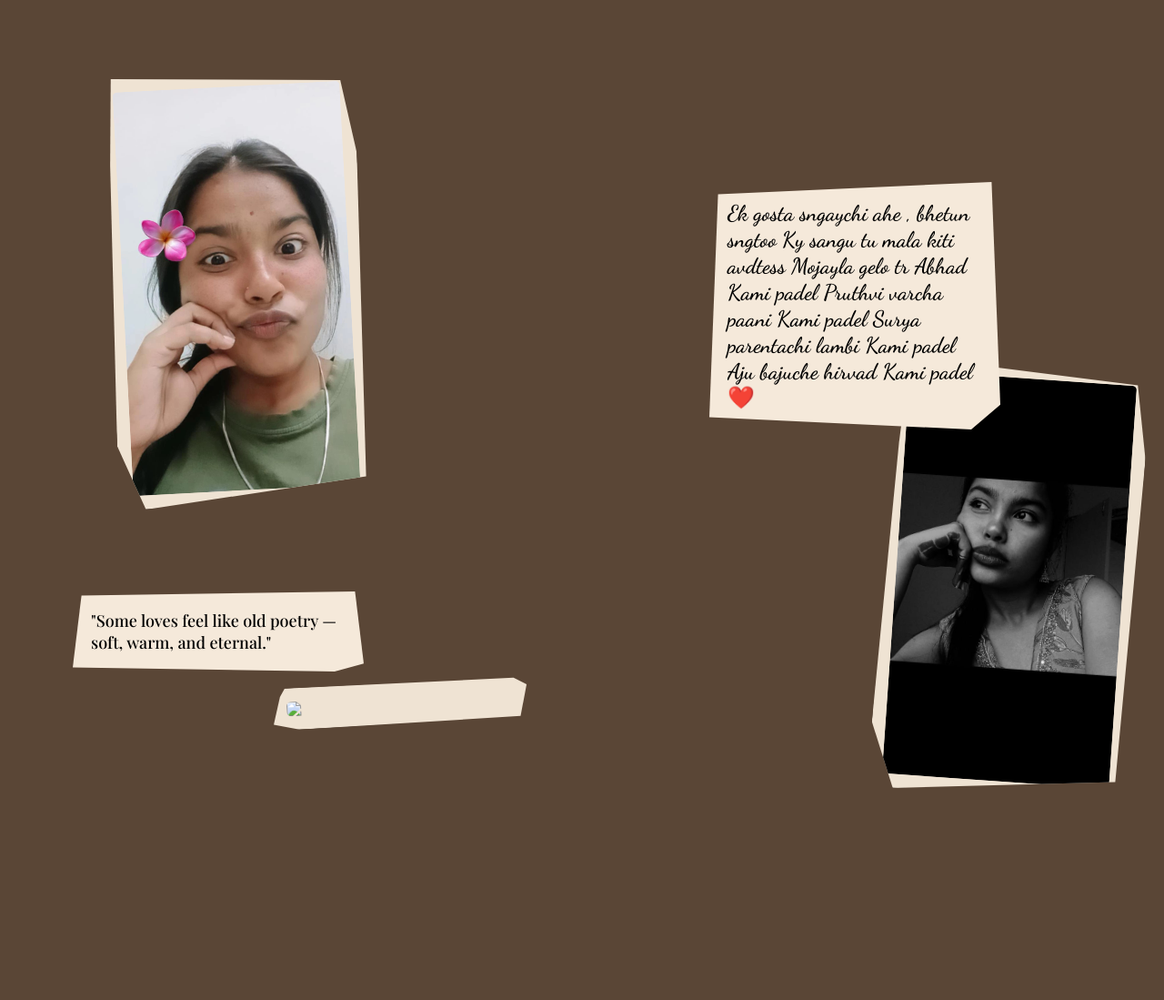
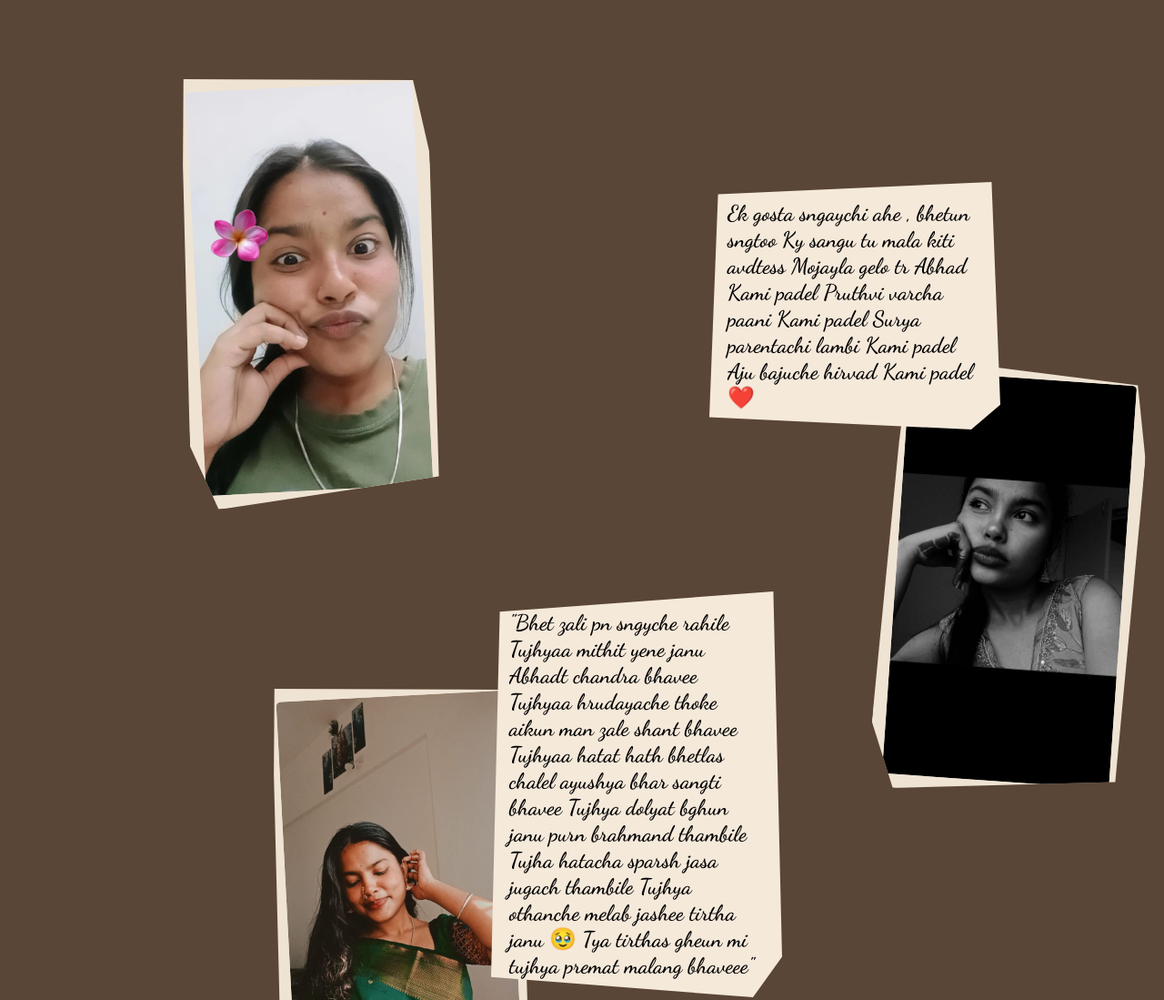
Before and after one commit to adi-03a/mytypelove.-, a plain HTML site: page heart.html in a window 1280 px wide. Shown: the top 1099 px of the page at 91% size. Drawn offline with nearby package versions, Linux system fonts and the light colour scheme.

Commit message:
Update heart.html

```diff
--- a/heart.html
+++ b/heart.html
@@ -79,7 +79,7 @@ body {
 <div class="container">
 
     <!-- 🖼 IMAGE 1 -->
-    <div class="torn" style="top:80px; left:120px;">
+    <div class="torn" style="top:80px; left:200px;">
         <img src="Private/photo1.jpeg">
     </div>
 
@@ -90,7 +90,7 @@ body {
 
     <!-- 🖼 IMAGE 3 -->
     <div class="torn" style="top:750px; left:300px;">
-        <img src="images/photo3.jpg">
+        <img src="Private/photo3.jpeg">
     </div>
 
     <!-- 💬 QUOTE 1 -->
@@ -104,9 +104,16 @@ body {
     </div>
 
     <!-- 💬 QUOTE 2 -->
-    <div class="quote" style="top:650px; left:80px;">
-        "Some loves feel like old poetry —
-        soft, warm, and eternal."
+<div class="quote handwrite"
+     style="top:650px; left:50%; transform:translateX(-50%); width:500px;">
+        "Bhet zali pn sngyche rahile
+         Tujhyaa mithit yene janu Abhadt chandra bhavee
+         Tujhyaa hrudayache thoke aikun man zale shant bhavee
+         Tujhyaa hatat hath bhetlas chalel ayushya bhar sangti bhavee
+         Tujhya dolyat bghun janu purn brahmand thambile
+         Tujha hatacha sparsh jasa jugach thambile
+         Tujhya othanche melab jashee  tirtha janu 🥹
+         Tya tirthas gheun mi tujhya premat malang bhaveee"
     </div>
 
 </div>
```
